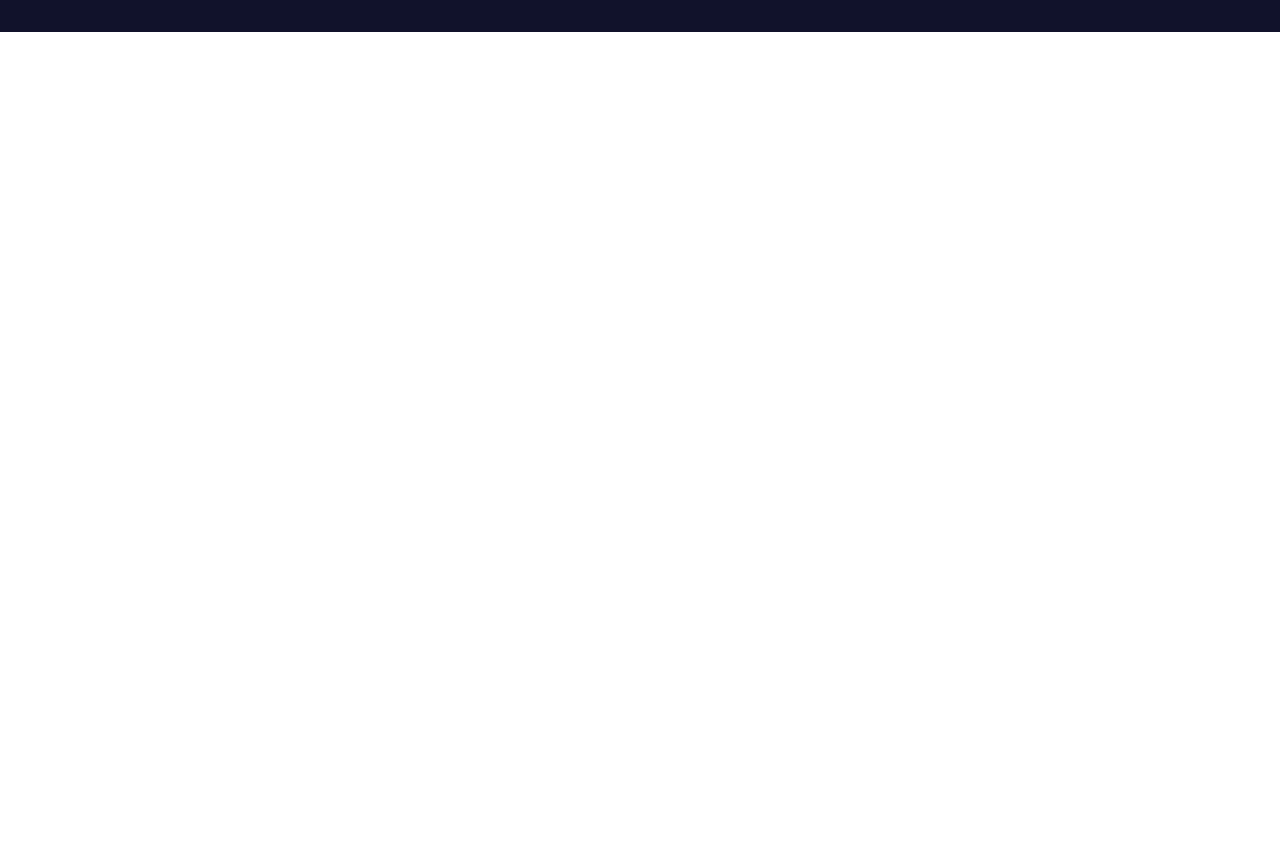
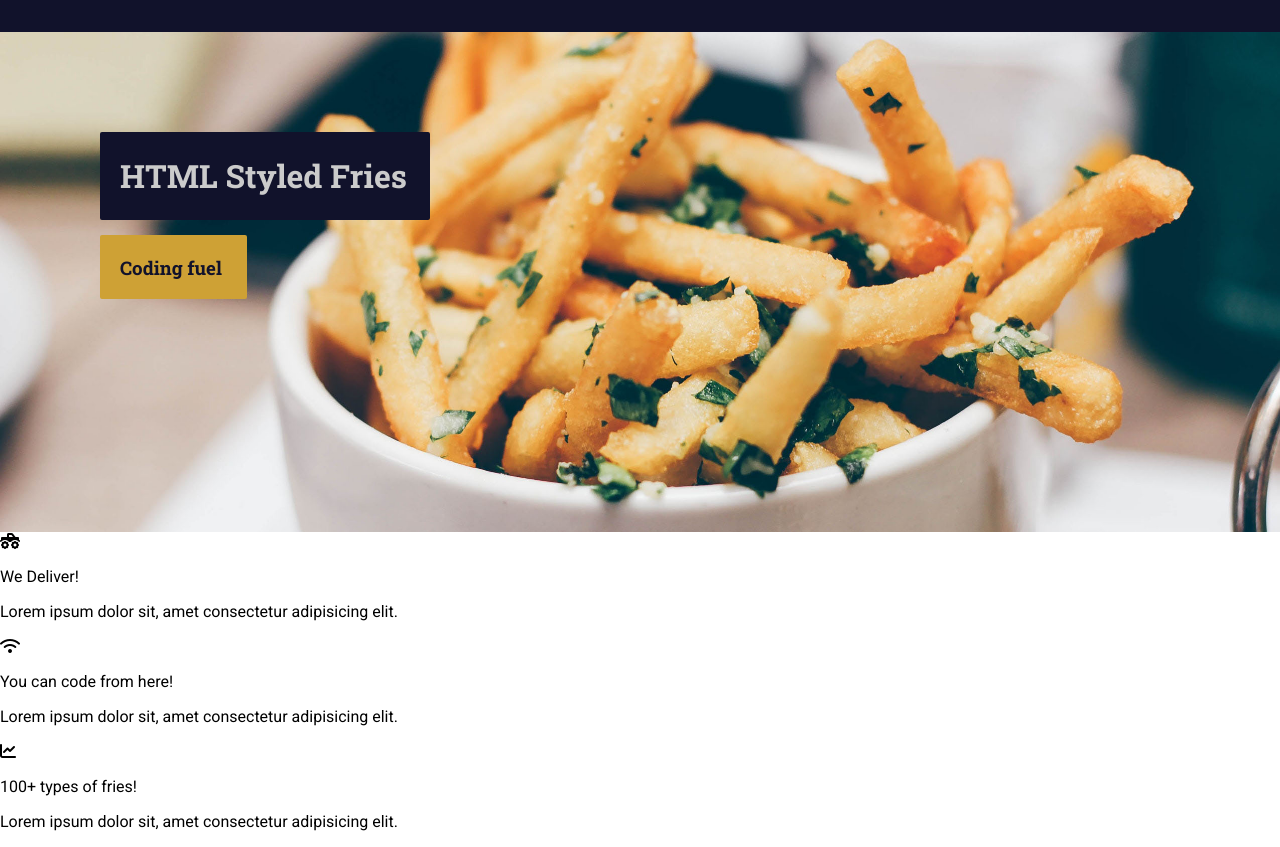
Before and after one commit to egoitzaulestia/Developers-from-Euskadi, a plain HTML site: page 01-Coding-Fundations/index.html in a window 1280 px wide. Shown: the part 278-1125 px from the top of the page. Before the commit the page ends 800 px from the top, so only its background shows below. Drawn offline with Linux system fonts and the light colour scheme.

Commit message:
dev-eus parallax

```diff
--- a/01-Coding-Fundations/index.html
+++ b/01-Coding-Fundations/index.html
@@ -5,10 +5,13 @@
     <meta name="viewport" content="width=device-width, initial-scale=1.0">
     <title>Homepage</title>
 
-    <link href="https://fonts.googleapis.com/css2?family=Exo+2:ital,wght@0,100..900;1,100..900&family=Roboto:ital,wght@0,100;0,300;0,400;0,500;0,700;0,900;1,100;1,300;1,400;1,500;1,700;1,900&display=swap" rel="stylesheet">    <script src="https://kit.fontawesome.com/025661a954.js" crossorigin="anonymous"></script>
+    <script src="https://kit.fontawesome.com/025661a954.js" crossorigin="anonymous"></script>
+    <link href="https://fonts.googleapis.com/css2?family=Exo+2:ital,wght@0,100..900;1,100..900&family=Roboto:ital,wght@0,100;0,300;0,400;0,500;0,700;0,900;1,100;1,300;1,400;1,500;1,700;1,900&display=swap" rel="stylesheet">
     <link href="https://fonts.googleapis.com/css2?family=Exo+2:ital,wght@0,100..900;1,100..900&family=Roboto:ital,wght@0,100;0,300;0,400;0,500;0,700;0,900;1,100;1,300;1,400;1,500;1,700;1,900&family=Ubuntu+Condensed&display=swap" rel="stylesheet">
+    <link href="https://fonts.googleapis.com/css2?family=Exo+2:ital,wght@0,100..900;1,100..900&family=Roboto+Mono:ital,wght@0,100..700;1,100..700&family=Roboto+Slab:wght@100..900&family=Roboto:ital,wght@0,100;0,300;0,400;0,500;0,700;0,900;1,100;1,300;1,400;1,500;1,700;1,900&family=Ubuntu+Condensed&display=swap" rel="stylesheet">
     <link rel="stylesheet" href="styles/common.css">
     <link rel="stylesheet" href="styles/nav.css">
+    <link rel="stylesheet" href="styles/homepage.css">
 </head>
 <body>
     <div class="navigation-wrapper">
@@ -31,7 +34,7 @@
 
         <div class="center-column">
             <div class="banner-image">
-                <img src="images/decamp-fantastic-fries-logo-white.png" alt="Logo">
+                <img src="images/logos/decamp-fantastic-fries-logo-white.png" alt="Logo">
             </div>
 
             <div class="links-wrapper">
@@ -69,6 +72,45 @@
         </div>
     </div>
 
+    <div class="hero-section">
+        <div class="top-heading">
+            <h1>HTML Styled Fries</h1>
+        </div>
 
+        <div class="bottom-heading">
+            <h3>Coding fuel</h3>
+        </div>
+    </div>
+
+    <div class="features-section">
+        <div class="columns-wrapper">
+            <div class="column">
+                <i class="fa-solid fa-truck-monster"></i>
+                <p>We Deliver!</p>
+
+                <p>
+                    Lorem ipsum dolor sit, amet consectetur adipisicing elit.
+                </p>
+            </div>
+
+            <div class="column">
+                <i class="fa-solid fa-wifi"></i>
+                <p>You can code from here!</p>
+
+                <p>
+                    Lorem ipsum dolor sit, amet consectetur adipisicing elit.
+                </p>
+            </div>
+
+            <div class="column">
+                <i class="fa-solid fa-chart-line"></i>
+                <p>100+ types of fries!</p>
+
+                <p>
+                    Lorem ipsum dolor sit, amet consectetur adipisicing elit.
+                </p>
+            </div>
+        </div>
+    </div>
 </body>
 </html>
--- a/01-Coding-Fundations/styles/common.css
+++ b/01-Coding-Fundations/styles/common.css
@@ -3,3 +3,7 @@ body {
     margin: 0px;
     font-family: 'Roboto', sans-serif;
 }
+
+h1, h2, h3, h4, h5, h6 {
+    font-family: 'Roboto Slab', serif;
+}
--- /dev/null
+++ b/01-Coding-Fundations/styles/homepage.css
@@ -0,0 +1,27 @@
+/* Hero section styles */
+.hero-section {
+    background-image: url(../images/backgrounds/fries-hero-bg.jpg);
+    padding: 100px;
+    height: 300px;
+    background-attachment: fixed;
+    background-position: center;
+    background-repeat: no-repeat;
+    background-size: cover;
+}
+
+.hero-section > .top-heading {
+    padding: 1px 20px;
+    background-color: #11122b;
+    color: #cbcbcb;
+    width: 290px;
+    border-radius: 2px;
+}
+
+.hero-section > .bottom-heading {
+    padding: 1px 20px;
+    background-color: #cea135;
+    color: #11122b;
+    margin-top: 15px;
+    width: 107px;
+    border-radius: 2px;
+}
```
Also changed, not shown: 01-Coding-Fundations/images/backgrounds/fries-hero-bg.jpg (added), 01-Coding-Fundations/images/logos/decamp-fantastic-fries-logo-dark.png (renamed from 01-Coding-Fundations/images/decamp-fantastic-fries-logo-dark.png), 01-Coding-Fundations/images/logos/decamp-fantastic-fries-logo-white.png (renamed from 01-Coding-Fundations/images/decamp-fantastic-fries-logo-white.png).
